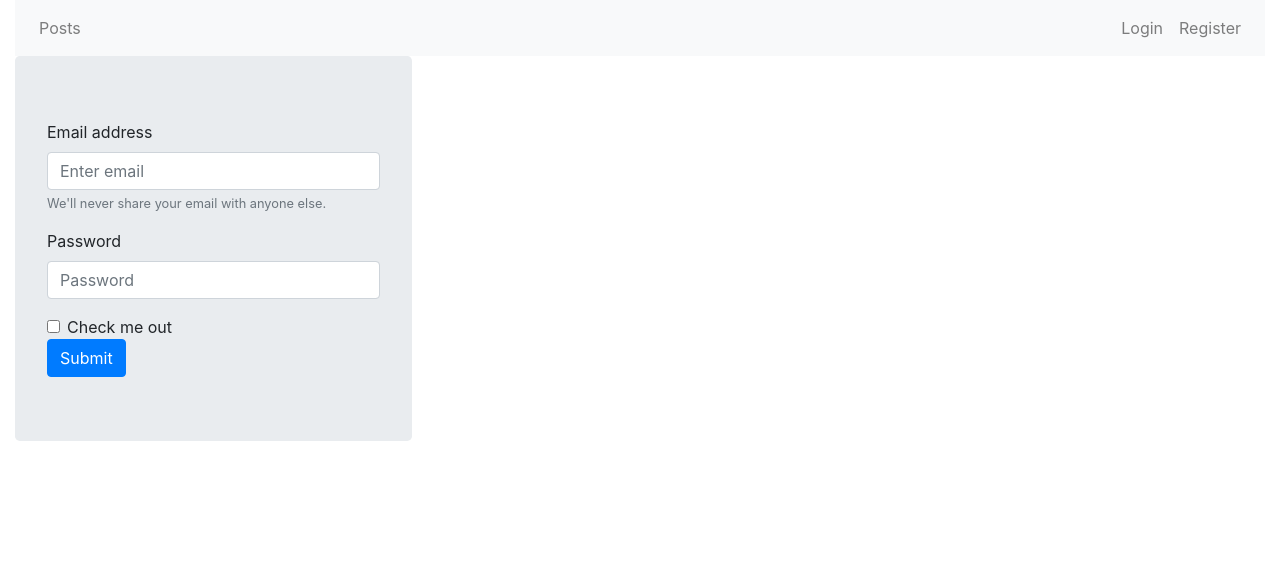
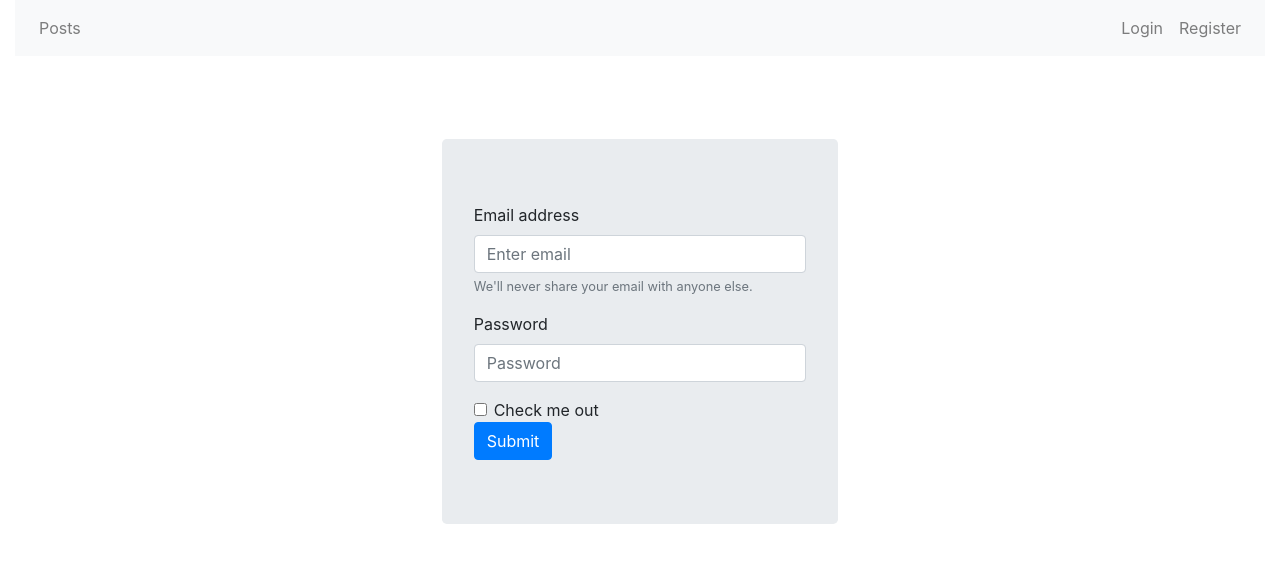
Before and after one commit to dmarkov00/blog_client, an Angular app: page /register in a window 1280 px wide. Shown: the top 562 px of the page. Built offline with nearby package versions, Linux system fonts and the light colour scheme.

Commit message:
fixed register form vertical allignment

```diff
--- a/src/app/components/nav-bar/nav-bar.component.html
+++ b/src/app/components/nav-bar/nav-bar.component.html
@@ -1,3 +1,5 @@
+<div class="row">
+  <div class="col-md">
     <nav class="navbar navbar-expand-lg navbar-light bg-light">
       <button class="navbar-toggler" type="button" data-toggle="collapse" data-target="#navbarText"
               aria-controls="navbarText" aria-expanded="false" aria-label="Toggle navigation">
@@ -19,3 +21,5 @@
         </ul>
       </div>
     </nav>
+  </div>
+</div>
--- a/src/app/components/register/register.component.css
+++ b/src/app/components/register/register.component.css
@@ -0,0 +1,3 @@
+.regi{
+  margin-top: 6.5%;
+}
--- a/src/app/components/register/register.component.html
+++ b/src/app/components/register/register.component.html
@@ -1,5 +1,5 @@
-<div class="row">
-  <div class="col-4">
+<div class="row justify-content-md-center ">
+  <div class="col-md-4 regi">
     <div class="jumbotron">
       <form>
         <div class="form-group">
```
Lines whose indentation alone changed are shown as unchanged.
